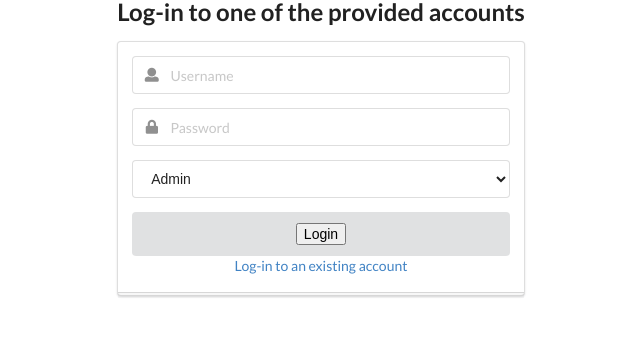
After one commit to excellalabs/feature-flag-toolkit, a Flask app: template python/app/templates/create_user.html in a window 1280 px wide. The commit adds this page. Shown: the top 337 px of the page, without its empty margins (319-959 px from the left). Run offline with Flask 2, Linux system fonts and the light colour scheme; the template is opened without the code that fills it: values that come from a table or form of the project are taken from there, others are empty.

Commit message:
Add form to create user

```diff
--- a/python/app/forms.py
+++ b/python/app/forms.py
@@ -1,5 +1,10 @@
-from wtforms import Form, StringField, PasswordField, validators
+from wtforms import Form, StringField, PasswordField, SelectField, validators
 
 class LoginForm(Form):
   username = StringField('Username', [validators.DataRequired()])
   password = PasswordField('Password', [validators.DataRequired()])
+
+class CreateUserForm(Form):
+  username = StringField('Username', [validators.DataRequired()])
+  password = PasswordField('Password', [validators.DataRequired()])
+  role = SelectField('Role', choices=[('admin', 'Admin'), ('authenticated', 'Authenticated'), ('public', 'Public')])
--- a/python/app/models.py
+++ b/python/app/models.py
@@ -5,5 +5,6 @@ db = flask_sqlalchemy.SQLAlchemy()
 class User(db.Model):
   __tablename__ = 'user'
   id = db.Column(db.Integer, primary_key=True)
-  username = db.Column(db.String(100))
+  username = db.Column(db.String(50))
   password = db.Column(db.String(20))
+  role = db.Column(db.String(20))
--- /dev/null
+++ b/python/app/templates/create_user.html
@@ -0,0 +1,59 @@
+{% extends "home.html" %}
+
+{% block body %}
+  <div class="ui middle aligned center aligned grid">
+    <div class="ui middle aligned center aligned grid">
+      <div class="column">
+        <h2 class="ui header">
+          <div class="content">
+            Log-in to one of the provided accounts
+          </div>
+        </h2>
+        <form class="ui large form error" method=post>
+          <div class="ui stacked segment">
+            <div class="field">
+              <div class="ui left icon input">
+                <i class="user icon"></i>
+                <input type="text" name="username" placeholder="Username">
+                {% if form.username.errors %}
+                  <ul class=errors>
+                  {% for error in form.username.errors %}
+                    <li>{{ error }}</li>
+                  {% endfor %}
+                  </ul>
+                {% endif %}
+              </div>
+            </div>
+            <div class="field">
+              <div class="ui left icon input">
+                <i class="lock icon"></i>
+                <input type="password" name="password" placeholder="Password">
+                {% if form.password.errors %}
+                  <ul class=errors>
+                  {% for error in form.password.errors %}
+                    <li>{{ error }}</li>
+                  {% endfor %}
+                  </ul>
+                {% endif %}
+              </div>
+            </div>
+            <div class="field">
+              {{ form.role }}
+              {% if form.role.errors %}
+                <ul class=errors>
+                  {% for error in form.role.errors %}
+                    <li>{{ error }}</li>
+                  {% endfor %}
+                </ul>
+              {% endif %}
+            </div>
+            <div class="ui fluid submit button" type="submit">
+              <input type="submit" value="Login">
+            </div>
+            <a href="/">Log-in to an existing account</a>
+          </div>
+        </form>
+      </div>
+    </div>
+  </div>
+{% endblock %}
--- a/python/app/templates/login.html
+++ b/python/app/templates/login.html
@@ -40,6 +40,7 @@
             <div class="ui fluid submit button" type="submit">
               <input type="submit" value="Login">
             </div>
+            <a href="new-user">Create an account</a>
           </div>
         </form>
       </div>
--- a/python/app/views.py
+++ b/python/app/views.py
@@ -1,26 +1,19 @@
-from __future__ import print_function
 from app import app
 import time
 import flagr
 from flagr.rest import ApiException
-from flask import render_template, request, flash
-from app.forms import LoginForm
-from app.models import User
-from app.models import db
-
-
-loggedInUser = ""
+from flask import render_template, request, flash, redirect, url_for
+from app.forms import LoginForm, CreateUserForm
+from app.models import User, db
 
 
 @app.route('/', methods=['GET', 'POST'])
 def login():
     form = LoginForm(request.form)
     if request.method == 'POST' and form.validate():
-        user = User.query.first()
+        user = User.query.filter(User.username == form.username.data).first()
         if (user.password == form.password.data):
-            print(user.password)
-            print(form.password.data)
-            return render_template('home.html')
+            return redirect(url_for(display_all_flags))
     return render_template('login.html', form=form)
 
 @app.route('/flags')
@@ -38,9 +31,11 @@ def display_all_flags():
 
 @app.route('/new-user', methods=['GET', 'POST'])
 def create_user():
-    if request.method == 'GET':
+    form = CreateUserForm(request.form)
+    if request.method == 'POST' and form.validate():
         data = request.get_json()
-        new_account = User(username="Devin", password="123")
+        new_account = User(username=form.username.data, password=form.password.data, role=form.role.data)
         db.session.add(new_account)
         db.session.commit()
-    return "Success!"
+        return redirect(url_for('display_all_flags'))
+    return render_template('create_user.html', form=form)
```
Also changed, not shown: python/migrations/versions/9891c422f1b7_add_user_role.py (added, +34 -0 lines), 1 other file.
